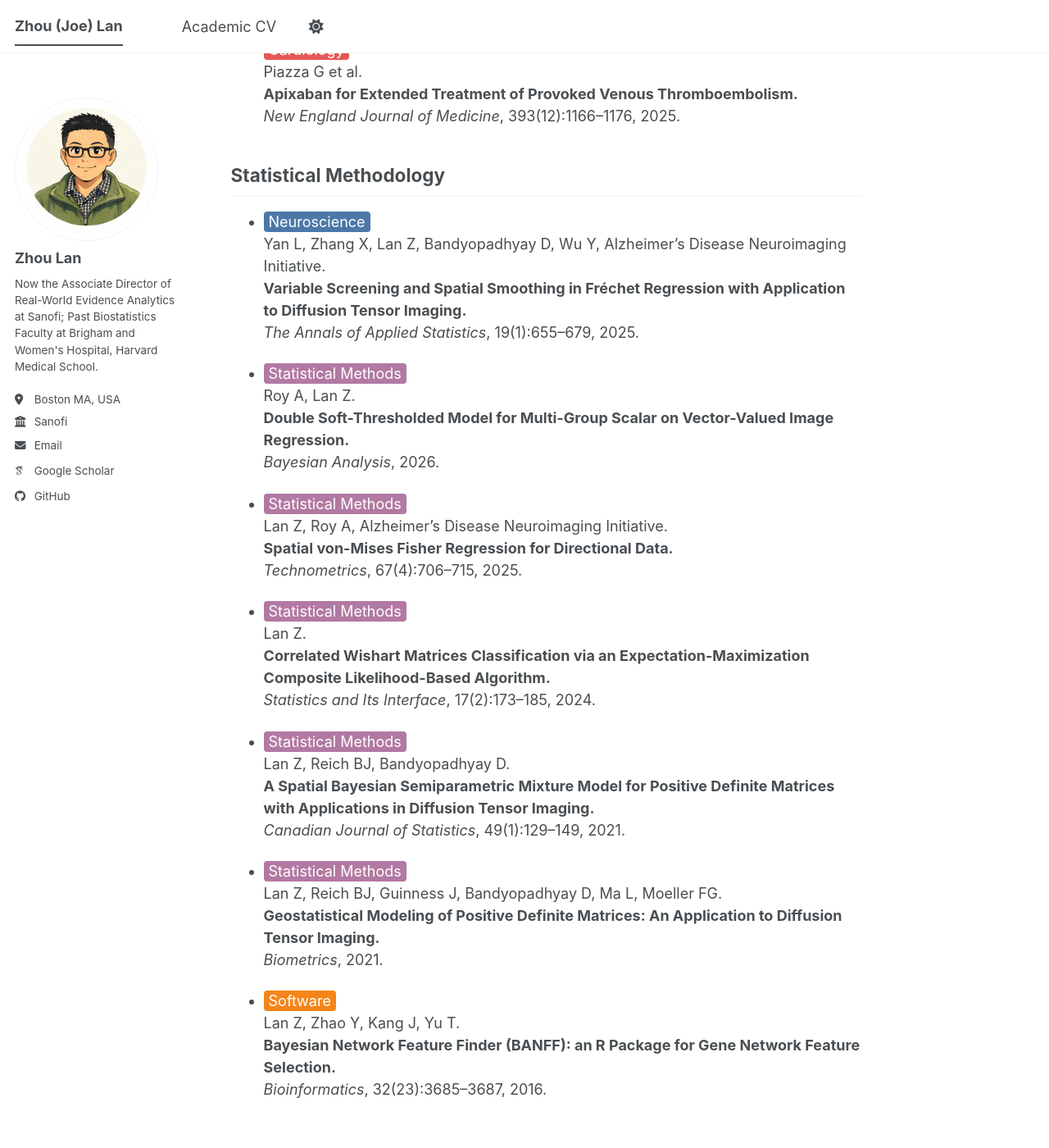
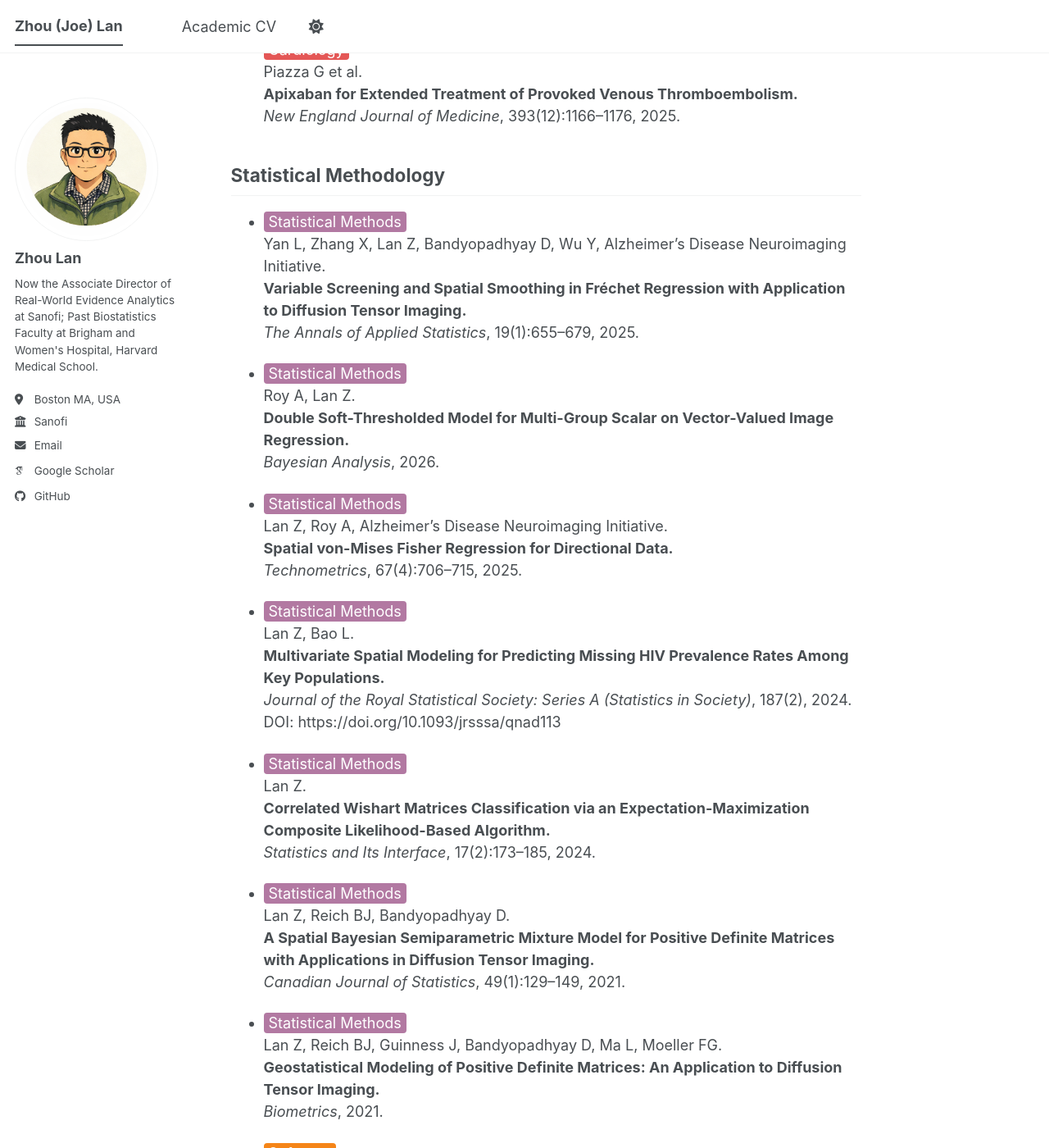
Before and after one commit to lanzhouBWH/lanzhoubwh.github.io, a Jekyll site: the page built from _pages/about.md, in a window 1280 px wide and 1400 px high, scrolled down 3947 px. Shown: the whole window at 82% size. Built offline with Jekyll 4.4.1, drawn with Linux system fonts in a browser that asks for light colours; some web fonts are replaced; a script bundle is joined from its source files by our own code; library files that are not in the unit come from our copies.

Commit message:
Update about.md

```diff
--- a/_pages/about.md
+++ b/_pages/about.md
@@ -132,7 +132,7 @@ As both a lead investigator and collaborative team member in medical research, h
 
 
 ## Statistical Methodology
-- <span style="background:#4C78A8;color:white;padding:2px 6px;border-radius:4px;">Neuroscience</span>
+- <span style="background:#B279A2;color:white;padding:2px 6px;border-radius:4px;">Statistical Methods</span>
   Yan L, Zhang X, Lan Z, Bandyopadhyay D, Wu Y, Alzheimer’s Disease Neuroimaging Initiative.
   **Variable Screening and Spatial Smoothing in Fréchet Regression with Application to Diffusion Tensor Imaging.**
   *The Annals of Applied Statistics*, 19(1):655–679, 2025.
@@ -146,6 +146,12 @@ As both a lead investigator and collaborative team member in medical research, h
   Lan Z, Roy A, Alzheimer’s Disease Neuroimaging Initiative.
   **Spatial von-Mises Fisher Regression for Directional Data.**
   *Technometrics*, 67(4):706–715, 2025.
+
+- <span style="background:#B279A2;color:white;padding:2px 6px;border-radius:4px;">Statistical Methods</span>
+  Lan Z, Bao L.
+  **Multivariate Spatial Modeling for Predicting Missing HIV Prevalence Rates Among Key Populations.**
+  *Journal of the Royal Statistical Society: Series A (Statistics in Society)*, 187(2), 2024.
+  DOI: https://doi.org/10.1093/jrsssa/qnad113
 
 - <span style="background:#B279A2;color:white;padding:2px 6px;border-radius:4px;">Statistical Methods</span>
   Lan Z.
```
